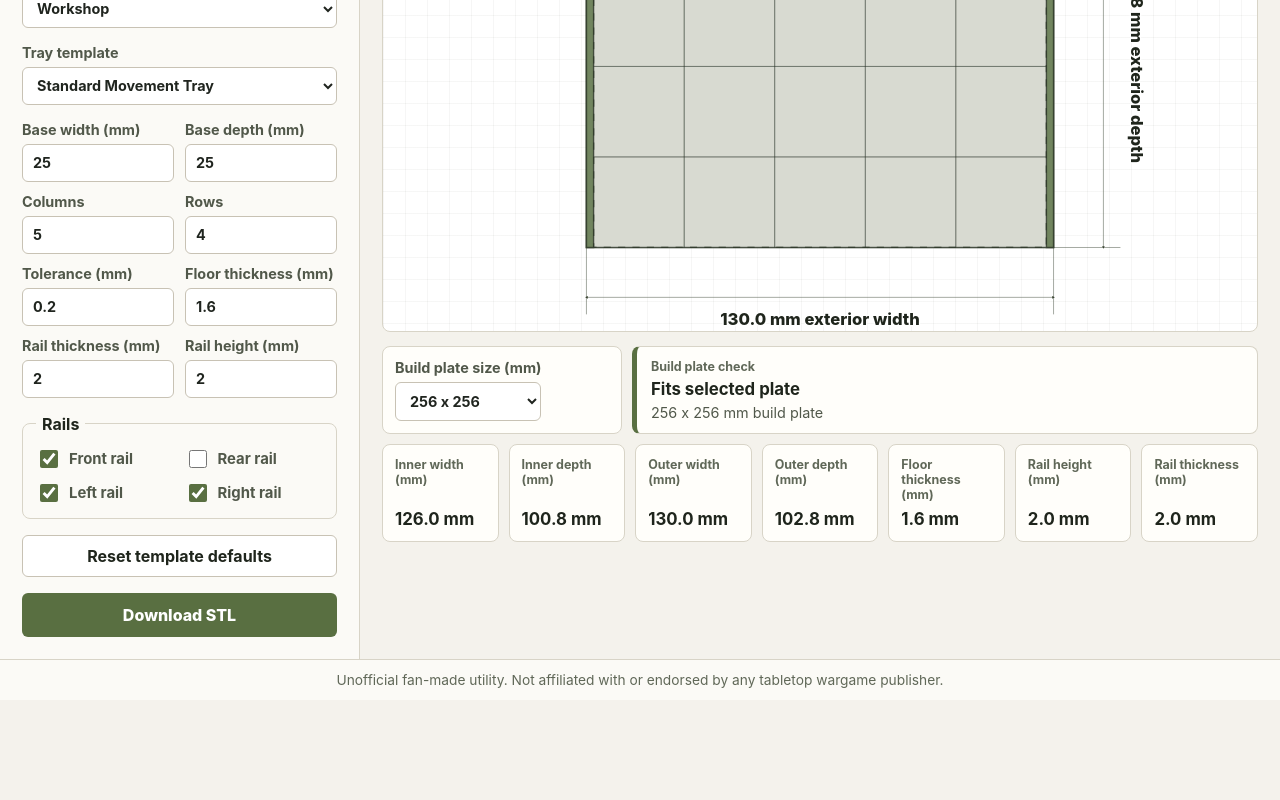
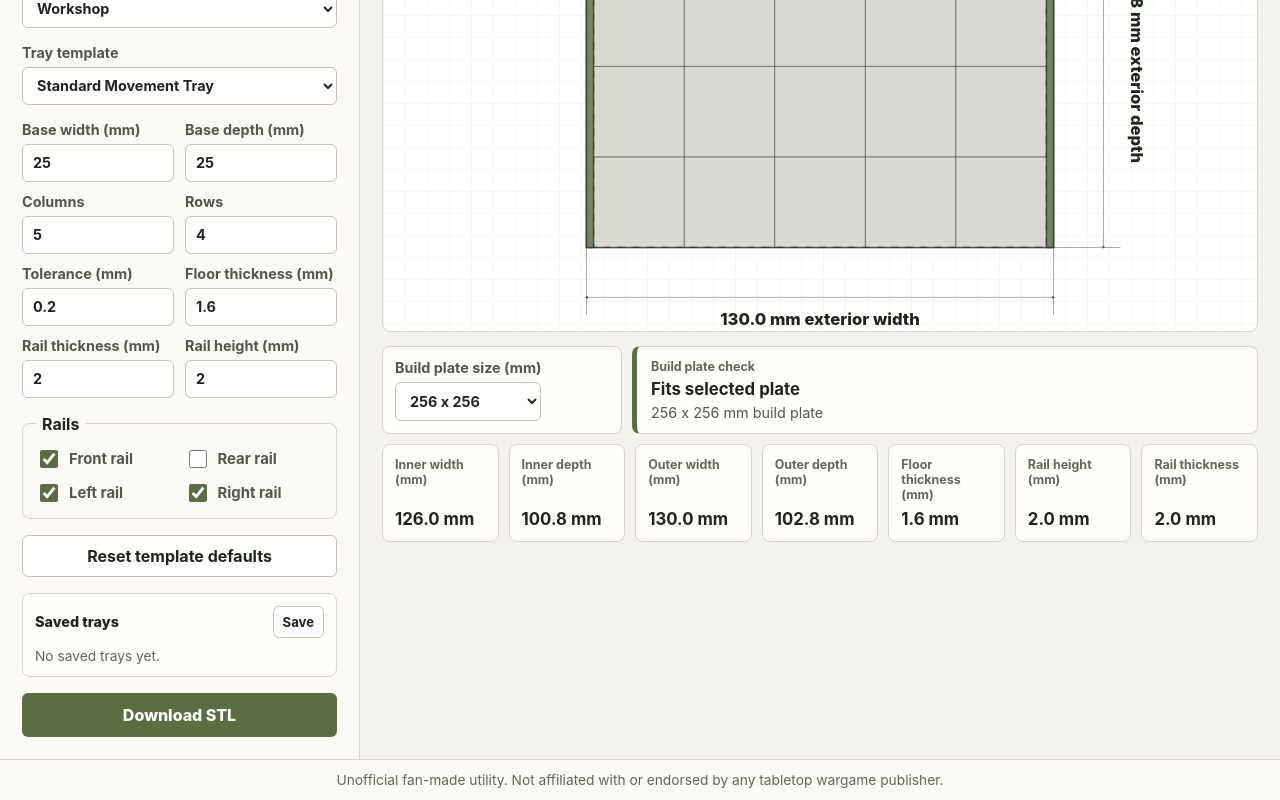
Before and after one commit to greyplasticmodelling/tray-workshop, a React (Vite) app: page / in a window 1280 px wide. Shown: the part 345-1145 px from the top of the page. Before the commit the page ends 1045 px from the top, so only its background shows below. Built offline with nearby package versions, Linux system fonts and the light colour scheme.

Commit message:
Add independent template state and saved trays

```diff
--- a/src/App.tsx
+++ b/src/App.tsx
@@ -1,12 +1,12 @@
-import { useMemo, useState } from 'react';
+import { useEffect, useMemo, useState } from 'react';
 import { DimensionsPanel } from './components/DimensionsPanel';
 import { TrayControls } from './components/TrayControls';
 import { TrayPreviewSvg } from './components/TrayPreviewSvg';
 import { downloadStl } from './geometry/exportStl';
 import { calculateBuildPlateFit, calculateTrayDimensions, validateTraySettings } from './geometry/trayMath';
-import type { ThemeName, TraySettings } from './types';
+import type { SavedTray, ThemeName, TraySettings, TrayTemplate } from './types';
 
-const defaultSettings: TraySettings = {
+const standardDefaults: TraySettings = {
   template: 'standard',
   baseWidthMm: 25,
   baseDepthMm: 25,
@@ -23,12 +23,97 @@ const defaultSettings: TraySettings = {
   buildPlateSize: '256x256',
 };
 
+const lanceWedgeDefaults: TraySettings = {
+  ...standardDefaults,
+  template: 'lanceWedge',
+  baseWidthMm: 30,
+  baseDepthMm: 60,
+  columns: 5,
+  rows: 3,
+};
+
+const defaultSettingsByTemplate: Record<TrayTemplate, TraySettings> = {
+  standard: standardDefaults,
+  lanceWedge: lanceWedgeDefaults,
+};
+
+const savedTraysStorageKey = 'tray-workshop.saved-trays.v1';
+
+function readSavedTrays(): SavedTray[] {
+  try {
+    const stored = window.localStorage.getItem(savedTraysStorageKey);
+    return stored ? (JSON.parse(stored) as SavedTray[]) : [];
+  } catch {
+    return [];
+  }
+}
+
 export default function App() {
-  const [settings, setSettings] = useState<TraySettings>(defaultSettings);
+  const [activeTemplate, setActiveTemplate] = useState<TrayTemplate>('standard');
+  const [settingsByTemplate, setSettingsByTemplate] =
+    useState<Record<TrayTemplate, TraySettings>>(defaultSettingsByTemplate);
+  const [savedTrays, setSavedTrays] = useState<SavedTray[]>(() => readSavedTrays());
   const [theme, setTheme] = useState<ThemeName>('workshop');
+  const settings = settingsByTemplate[activeTemplate];
   const dimensions = useMemo(() => calculateTrayDimensions(settings), [settings]);
   const buildPlateFit = useMemo(() => calculateBuildPlateFit(settings, dimensions), [settings, dimensions]);
   const validation = useMemo(() => validateTraySettings(settings), [settings]);
+
+  useEffect(() => {
+    window.localStorage.setItem(savedTraysStorageKey, JSON.stringify(savedTrays));
+  }, [savedTrays]);
+
+  const updateSettings = (nextSettings: TraySettings) => {
+    setSettingsByTemplate((current) => ({
+      ...current,
+      [nextSettings.template]: nextSettings,
+    }));
+  };
+
+  const resetCurrentTemplate = () => {
+    updateSettings({
+      ...defaultSettingsByTemplate[activeTemplate],
+      buildPlateSize: settings.buildPlateSize,
+    });
+  };
+
+  const saveCurrentTray = () => {
+    const defaultName =
+      settings.template === 'lanceWedge'
+        ? `Lance Wedge ${settings.rows} rows`
+        : `Standard ${settings.columns} x ${settings.rows}`;
+    const name = window.prompt('Save tray as:', defaultName);
+
+    if (!name?.trim()) {
+      return;
+    }
+
+    setSavedTrays((current) => [
+      ...current,
+      {
+        id: crypto.randomUUID(),
+        name: name.trim(),
+        settings,
+      },
+    ]);
+  };
+
+  const loadSavedTray = (id: string) => {
+    const savedTray = savedTrays.find((tray) => tray.id === id);
+    if (!savedTray) {
+      return;
+    }
+
+    setSettingsByTemplate((current) => ({
+      ...current,
+      [savedTray.settings.template]: savedTray.settings,
+    }));
+    setActiveTemplate(savedTray.settings.template);
+  };
+
+  const deleteSavedTray = (id: string) => {
+    setSavedTrays((current) => current.filter((tray) => tray.id !== id));
+  };
 
   return (
     <div className="app-shell" data-theme={theme}>
@@ -51,8 +136,14 @@ export default function App() {
         <TrayControls
           settings={settings}
           theme={theme}
-          onChange={setSettings}
+          savedTrays={savedTrays}
+          onChange={updateSettings}
+          onTemplateChange={setActiveTemplate}
           onThemeChange={setTheme}
+          onResetTemplate={resetCurrentTemplate}
+          onSaveTray={saveCurrentTray}
+          onLoadTray={loadSavedTray}
+          onDeleteSavedTray={deleteSavedTray}
           validationMessages={validation.messages}
           onDownload={() => downloadStl(settings)}
         />
@@ -63,7 +154,7 @@ export default function App() {
             settings={settings}
             dimensions={dimensions}
             buildPlateFit={buildPlateFit}
-            onSettingsChange={setSettings}
+            onSettingsChange={updateSettings}
           />
         </section>
       </main>
--- a/src/components/TrayControls.tsx
+++ b/src/components/TrayControls.tsx
@@ -1,11 +1,17 @@
-import type { ThemeName, TraySettings } from '../types';
+import type { SavedTray, ThemeName, TraySettings } from '../types';
 import { trayTemplates } from '../geometry/trayMath';
 
 type Props = {
   settings: TraySettings;
   theme: ThemeName;
+  savedTrays: SavedTray[];
   onChange: (settings: TraySettings) => void;
+  onTemplateChange: (template: TraySettings['template']) => void;
   onThemeChange: (theme: ThemeName) => void;
+  onResetTemplate: () => void;
+  onSaveTray: () => void;
+  onLoadTray: (id: string) => void;
+  onDeleteSavedTray: (id: string) => void;
   validationMessages: string[];
   onDownload: () => void;
 };
@@ -40,63 +46,20 @@ const themes: Array<{ value: ThemeName; label: string }> = [
   { value: 'parchment', label: 'Parchment' },
 ];
 
-function getTemplateDefaults(template: TraySettings['template'], current: TraySettings): TraySettings {
-  const shared = {
-    toleranceMm: 0.2,
-    floorThicknessMm: 1.6,
-    railThicknessMm: 2,
-    railHeightMm: 2,
-    frontRailEnabled: true,
-    rearRailEnabled: false,
-    leftRailEnabled: true,
-    rightRailEnabled: true,
-    buildPlateSize: current.buildPlateSize,
-  };
-
-  if (template === 'lanceWedge') {
-    return {
-      ...current,
-      ...shared,
-      template,
-      baseWidthMm: 30,
-      baseDepthMm: 60,
-      columns: 5,
-      rows: 3,
-    };
-  }
-
-  return {
-    ...current,
-    ...shared,
-    template,
-    baseWidthMm: 25,
-    baseDepthMm: 25,
-    columns: 5,
-    rows: 4,
-  };
-}
-
-export function TrayControls({ settings, theme, onChange, onThemeChange, validationMessages, onDownload }: Props) {
-  const updateTemplate = (template: TraySettings['template']) => {
-    if (template === 'lanceWedge') {
-      onChange({
-        ...settings,
-        template,
-        baseWidthMm: 30,
-        baseDepthMm: 60,
-        columns: 5,
-        rows: 3,
-        frontRailEnabled: true,
-        rearRailEnabled: false,
-        leftRailEnabled: true,
-        rightRailEnabled: true,
-      });
-      return;
-    }
-
-    onChange({ ...settings, template });
-  };
-
+export function TrayControls({
+  settings,
+  theme,
+  savedTrays,
+  onChange,
+  onTemplateChange,
+  onThemeChange,
+  onResetTemplate,
+  onSaveTray,
+  onLoadTray,
+  onDeleteSavedTray,
+  validationMessages,
+  onDownload,
+}: Props) {
   const updateNumber = (key: keyof TraySettings, value: string) => {
     const nextValue = value === '' ? 0 : Number(value);
     onChange({ ...settings, [key]: nextValue });
@@ -104,10 +67,6 @@ export function TrayControls({ settings, theme, onChange, onThemeChange, validat
 
   const updateToggle = (key: keyof TraySettings, checked: boolean) => {
     onChange({ ...settings, [key]: checked });
-  };
-
-  const resetCurrentTemplate = () => {
-    onChange(getTemplateDefaults(settings.template, settings));
   };
 
   return (
@@ -138,7 +97,7 @@ export function TrayControls({ settings, theme, onChange, onThemeChange, validat
         <select
           value={settings.template}
           title="Choose the movement tray layout to generate."
-          onChange={(event) => updateTemplate(event.target.value as TraySettings['template'])}
+          onChange={(event) => onTemplateChange(event.target.value as TraySettings['template'])}
         >
           {trayTemplates.map((template) => (
             <option value={template.value} key={template.value}>
@@ -202,10 +161,45 @@ export function TrayControls({ settings, theme, onChange, onThemeChange, validat
         className="secondary-button"
         type="button"
         title="Reset the current tray template to its default parameters."
-        onClick={resetCurrentTemplate}
+        onClick={onResetTemplate}
       >
         Reset template defaults
       </button>
+
+      <section className="saved-trays" aria-label="Saved trays">
+        <div className="saved-trays-header">
+          <span>Saved trays</span>
+          <button type="button" className="small-button" title="Save the current tray in this browser." onClick={onSaveTray}>
+            Save
+          </button>
+        </div>
+
+        {savedTrays.length === 0 ? (
+          <p>No saved trays yet.</p>
+        ) : (
+          <div className="saved-tray-list">
+            {savedTrays.map((savedTray) => (
+              <div className="saved-tray-row" key={savedTray.id}>
+                <button
+                  type="button"
+                  title="Load this saved tray."
+                  onClick={() => onLoadTray(savedTray.id)}
+                >
+                  {savedTray.name}
+                </button>
+                <button
+                  type="button"
+                  className="delete-button"
+                  title="Delete this saved tray from this browser."
+                  onClick={() => onDeleteSavedTray(savedTray.id)}
+                >
+                  Delete
+                </button>
+              </div>
+            ))}
+          </div>
+        )}
+      </section>
 
       <button
         className="download-button"
--- a/src/styles.css
+++ b/src/styles.css
@@ -331,6 +331,74 @@ h1 {
   border-color: var(--accent);
 }
 
+.saved-trays {
+  display: grid;
+  gap: 10px;
+  border: 1px solid var(--border);
+  border-radius: 8px;
+  padding: 12px;
+  background: var(--surface-soft);
+}
+
+.saved-trays-header {
+  display: flex;
+  align-items: center;
+  justify-content: space-between;
+  gap: 10px;
+}
+
+.saved-trays-header span {
+  color: var(--heading);
+  font-size: 0.9rem;
+  font-weight: 800;
+}
+
+.saved-trays p {
+  margin: 0;
+  color: var(--muted);
+  font-size: 0.86rem;
+}
+
+.small-button,
+.saved-tray-row button {
+  min-height: 32px;
+  border: 1px solid var(--border-strong);
+  border-radius: 6px;
+  padding: 6px 9px;
+  color: var(--heading);
+  background: var(--surface);
+  font-size: 0.82rem;
+  font-weight: 750;
+  cursor: pointer;
+}
+
+.small-button:hover,
+.saved-tray-row button:hover {
+  border-color: var(--accent);
+}
+
+.saved-tray-list {
+  display: grid;
+  gap: 8px;
+}
+
+.saved-tray-row {
+  display: grid;
+  grid-template-columns: minmax(0, 1fr) auto;
+  gap: 8px;
+}
+
+.saved-tray-row button:first-child {
+  overflow: hidden;
+  text-align: left;
+  text-overflow: ellipsis;
+  white-space: nowrap;
+}
+
+.saved-tray-row .delete-button {
+  color: #7a2d23;
+}
+
 .download-button:disabled {
   color: var(--muted);
   background: var(--border);
--- a/src/types.ts
+++ b/src/types.ts
@@ -16,6 +16,12 @@ export type TraySettings = {
 };
 
 export type TrayTemplate = 'standard' | 'lanceWedge';
+
+export type SavedTray = {
+  id: string;
+  name: string;
+  settings: TraySettings;
+};
 
 export type BuildPlateSize = '180x180' | '235x235' | '256x256' | '300x300' | '350x350';
 
```
